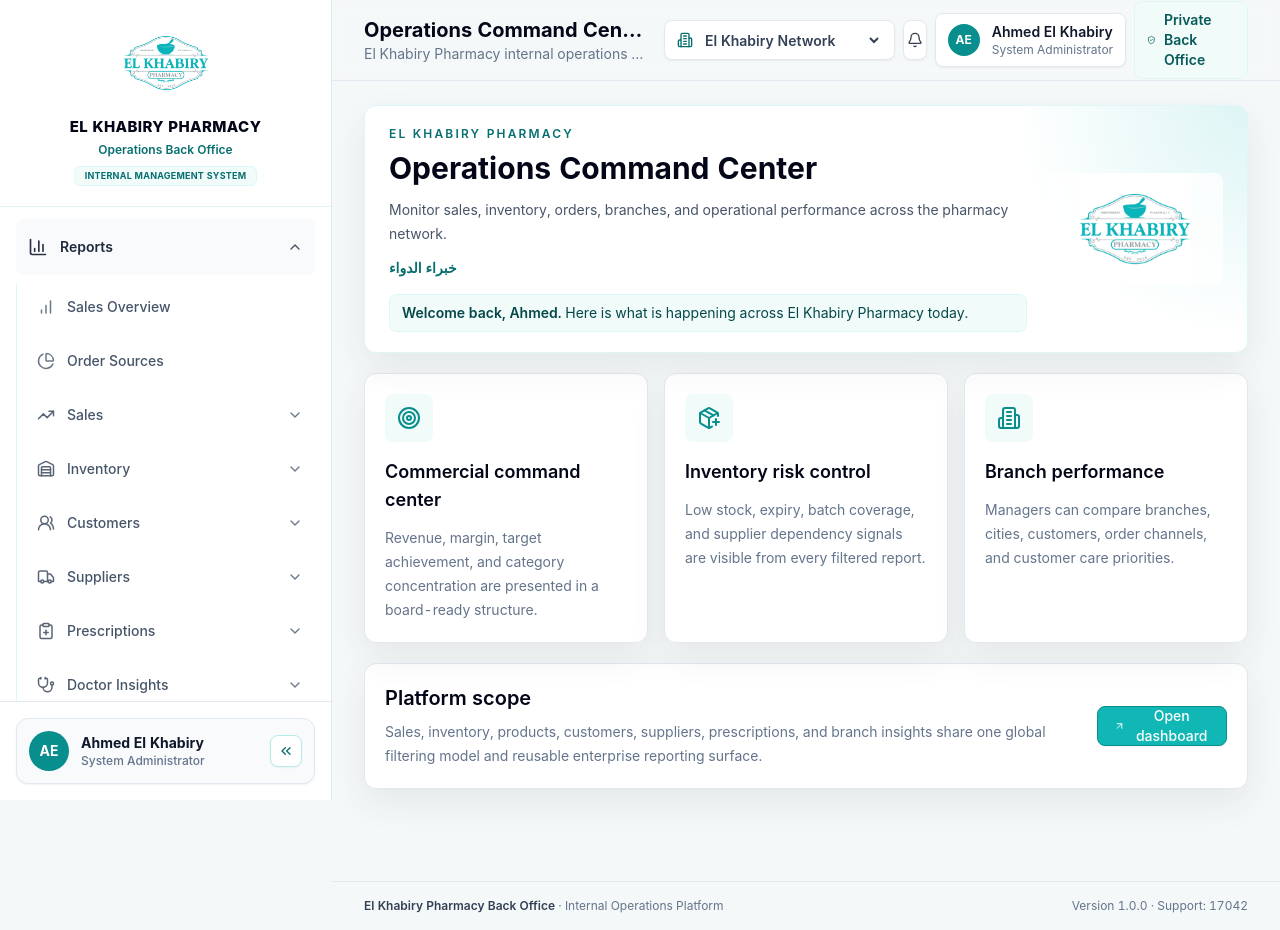
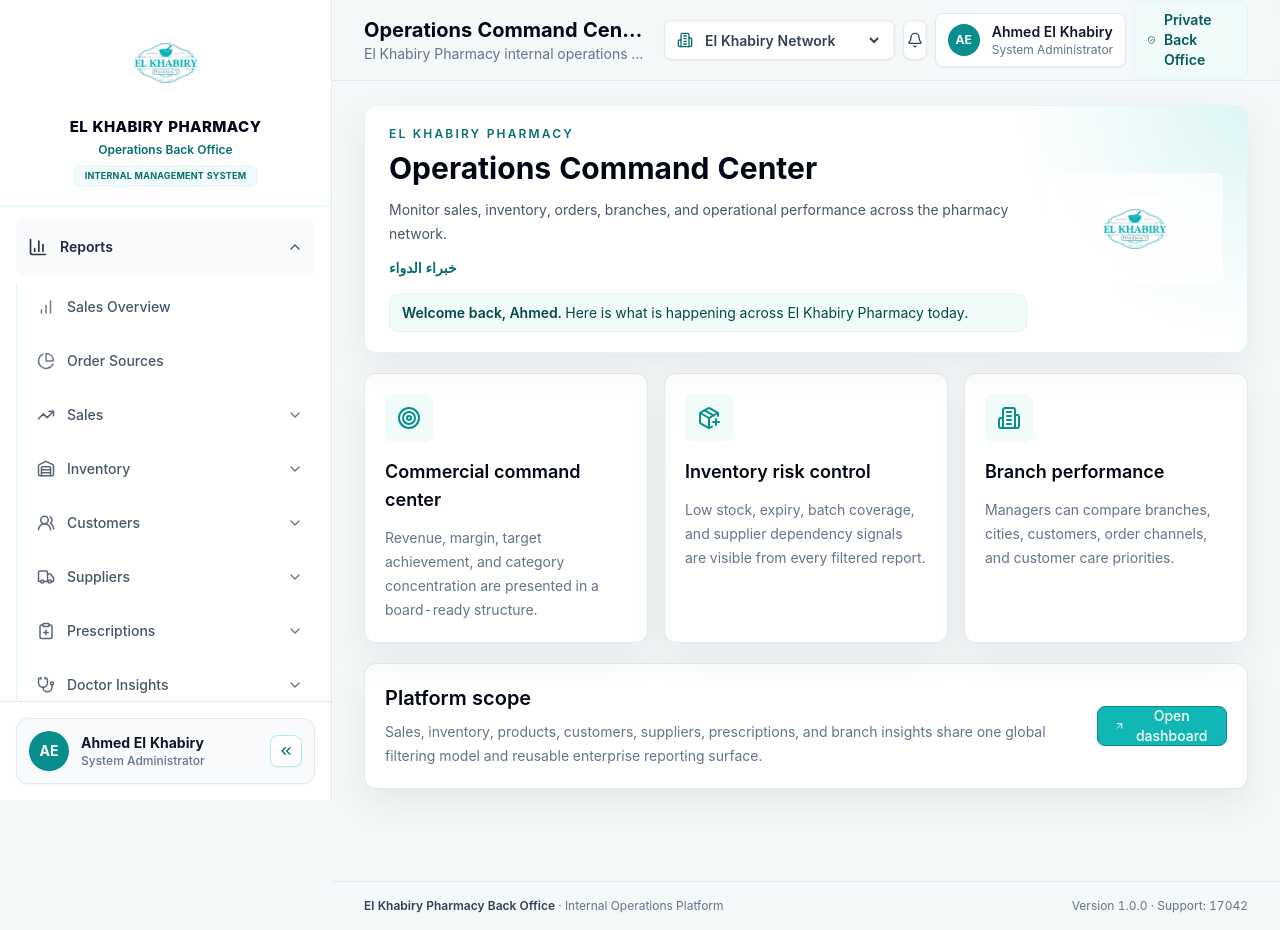
Before and after one commit to sherifezzat2011/elkhabiry-pharmacy-back-office, a React (Vite) app: page /reports/executive-brief in a window 1280 px wide. Built offline with nearby package versions, Linux system fonts and the light colour scheme.

Commit message:
Fix logo asset path for hosted deployments

```diff
--- a/index.html
+++ b/index.html
@@ -2,7 +2,7 @@
 <html lang="en">
   <head>
     <meta charset="UTF-8" />
-    <link rel="icon" type="image/png" href="/branding/elkhabiry-logo-mark.png" />
+    <link rel="icon" type="image/png" href="%BASE_URL%branding/elkhabiry-logo-mark.png" />
     <meta name="viewport" content="width=device-width, initial-scale=1.0" />
     <title>El Khabiry Pharmacy Back Office</title>
   </head>
--- a/src/components/BrandLogo.tsx
+++ b/src/components/BrandLogo.tsx
@@ -1,3 +1,6 @@
+import { useState } from "react";
+import elkhabiryLogo from "@/assets/branding/elkhabiry-logo.png";
+import elkhabiryLogoMark from "@/assets/branding/elkhabiry-logo-mark.png";
 import { cn } from "@/lib/utils";
 
 type BrandLogoProps = {
@@ -7,18 +10,27 @@
 };
 
 const logoByVariant = {
-  full: "/branding/elkhabiry-logo.png",
-  mark: "/branding/elkhabiry-logo-mark.png",
+  full: elkhabiryLogo,
+  mark: elkhabiryLogoMark,
 };
 
 export function BrandLogo({ variant = "full", className, imageClassName }: BrandLogoProps) {
+  const [failed, setFailed] = useState(false);
+
   return (
     <span className={cn("inline-flex items-center justify-center overflow-hidden", className)}>
-      <img
-        src={logoByVariant[variant]}
-        alt="El Khabiry Pharmacy"
-        className={cn("h-full w-full object-contain", imageClassName)}
-      />
+      {failed ? (
+        <span className="grid h-full w-full place-items-center rounded-lg border border-brand-100 bg-brand-50 text-sm font-extrabold text-brand-800" aria-label="El Khabiry Pharmacy">
+          EK
+        </span>
+      ) : (
+        <img
+          src={logoByVariant[variant]}
+          alt="El Khabiry Pharmacy"
+          className={cn("sidebar-logo h-full w-full object-contain", imageClassName)}
+          onError={() => setFailed(true)}
+        />
+      )}
     </span>
   );
 }
--- a/src/styles/globals.css
+++ b/src/styles/globals.css
@@ -45,6 +45,13 @@
 }
 
 @layer utilities {
+  .sidebar-logo {
+    width: 88px;
+    height: 64px;
+    object-fit: contain;
+    display: block;
+  }
+
   .table-cell-center {
     display: flex;
     min-height: 48px;
```
Also changed, not shown: src/assets/branding/elkhabiry-logo-mark.png (added), src/assets/branding/elkhabiry-logo.png (added).
